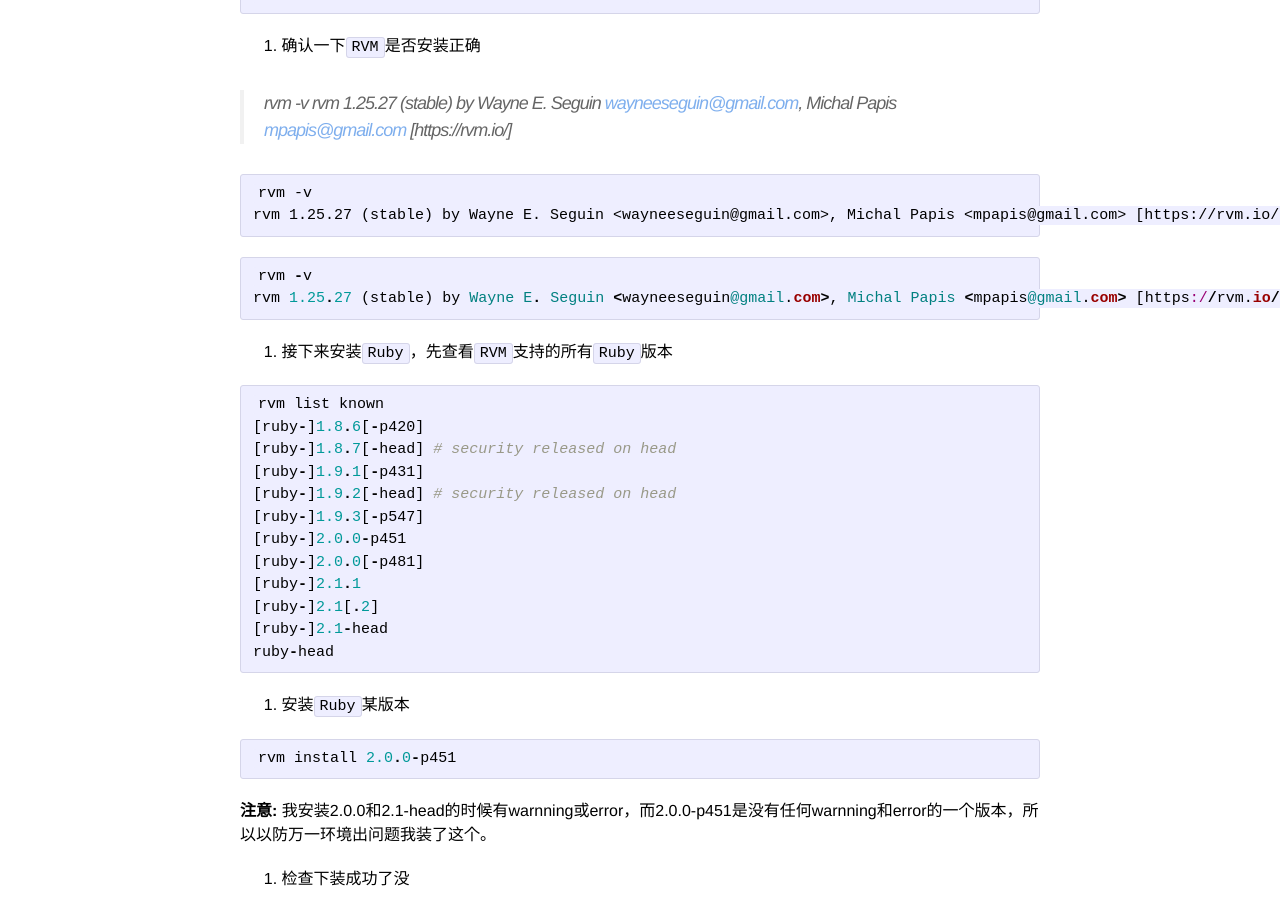
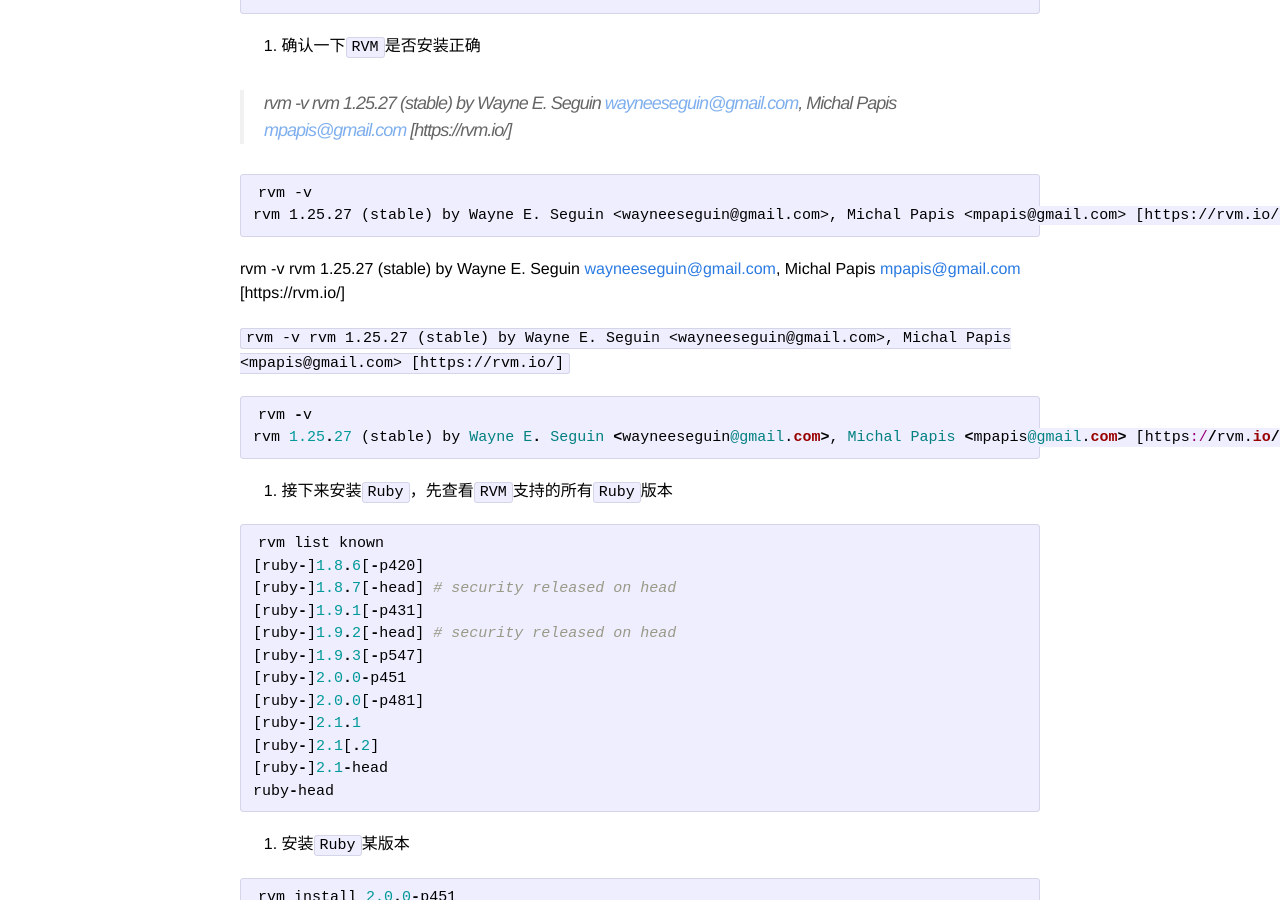
Before and after one commit to wangnull/wangnull.github.io, a Jekyll site: the page built from _posts/2014-06-23-shiyong-jekyll-dajiangeren-blog-tuoguandao-github.md, in a window 1280 px wide and 900 px high, scrolled down 1001 px. Built offline with Jekyll 4.4.1, drawn with Linux system fonts in a browser that asks for light colours; Markdown is read by kramdown in place of the engine named in the settings.

Commit message:
Update 2014-06-23-shiyong-jekyll-dajiangeren-blog-tuoguandao-github.md

````diff
--- a/_posts/2014-06-23-shiyong-jekyll-dajiangeren-blog-tuoguandao-github.md
+++ b/_posts/2014-06-23-shiyong-jekyll-dajiangeren-blog-tuoguandao-github.md
@@ -41,6 +41,14 @@
 rvm -v
 rvm 1.25.27 (stable) by Wayne E. Seguin <wayneeseguin@gmail.com>, Michal Papis <mpapis@gmail.com> [https://rvm.io/]
 ```
+
+  rvm -v
+  rvm 1.25.27 (stable) by Wayne E. Seguin <wayneeseguin@gmail.com>, Michal Papis <mpapis@gmail.com> [https://rvm.io/]
+
+`rvm -v
+rvm 1.25.27 (stable) by Wayne E. Seguin <wayneeseguin@gmail.com>, Michal Papis <mpapis@gmail.com> [https://rvm.io/]`
+
+
 
 {% highlight ruby %}
 rvm -v
````
